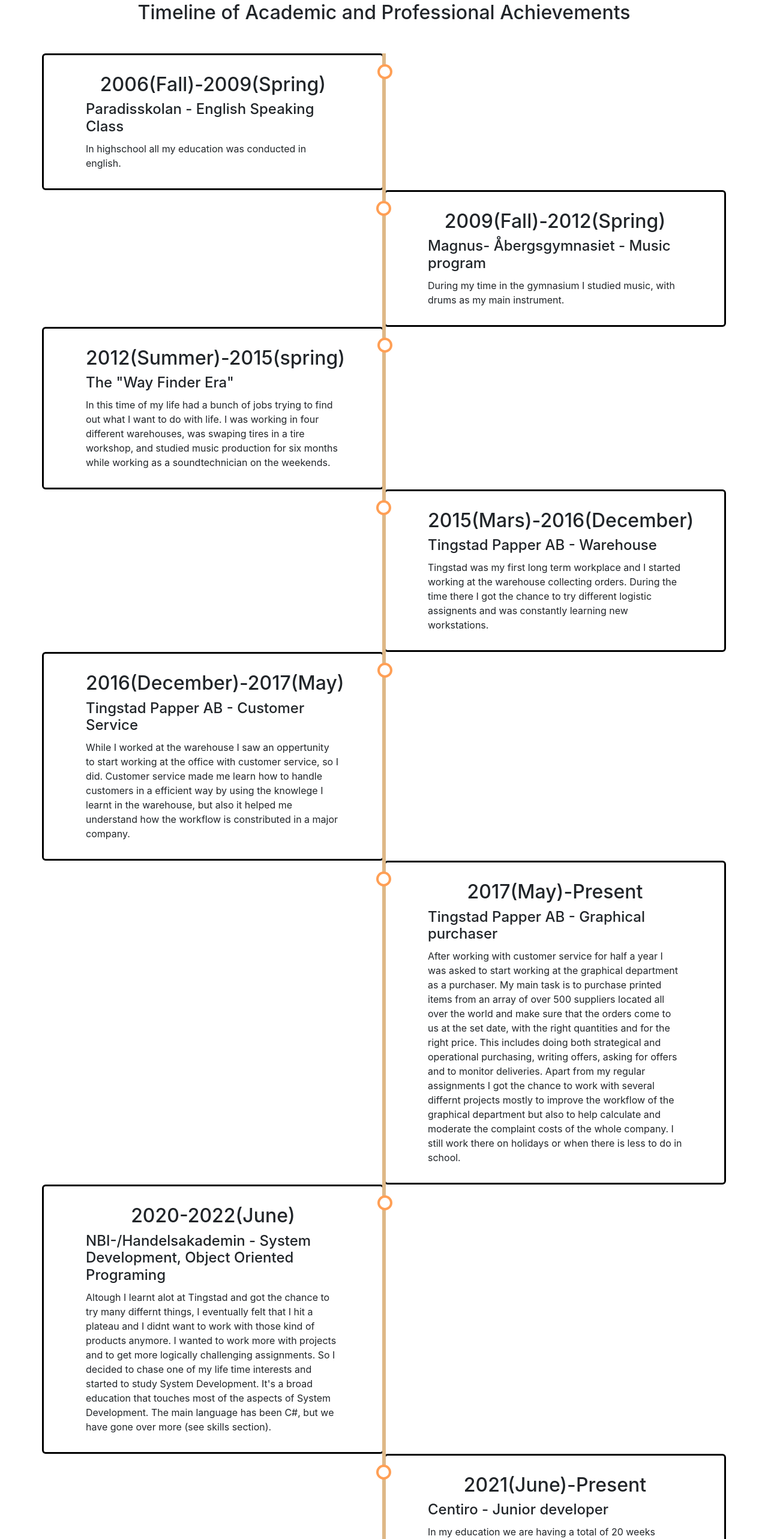
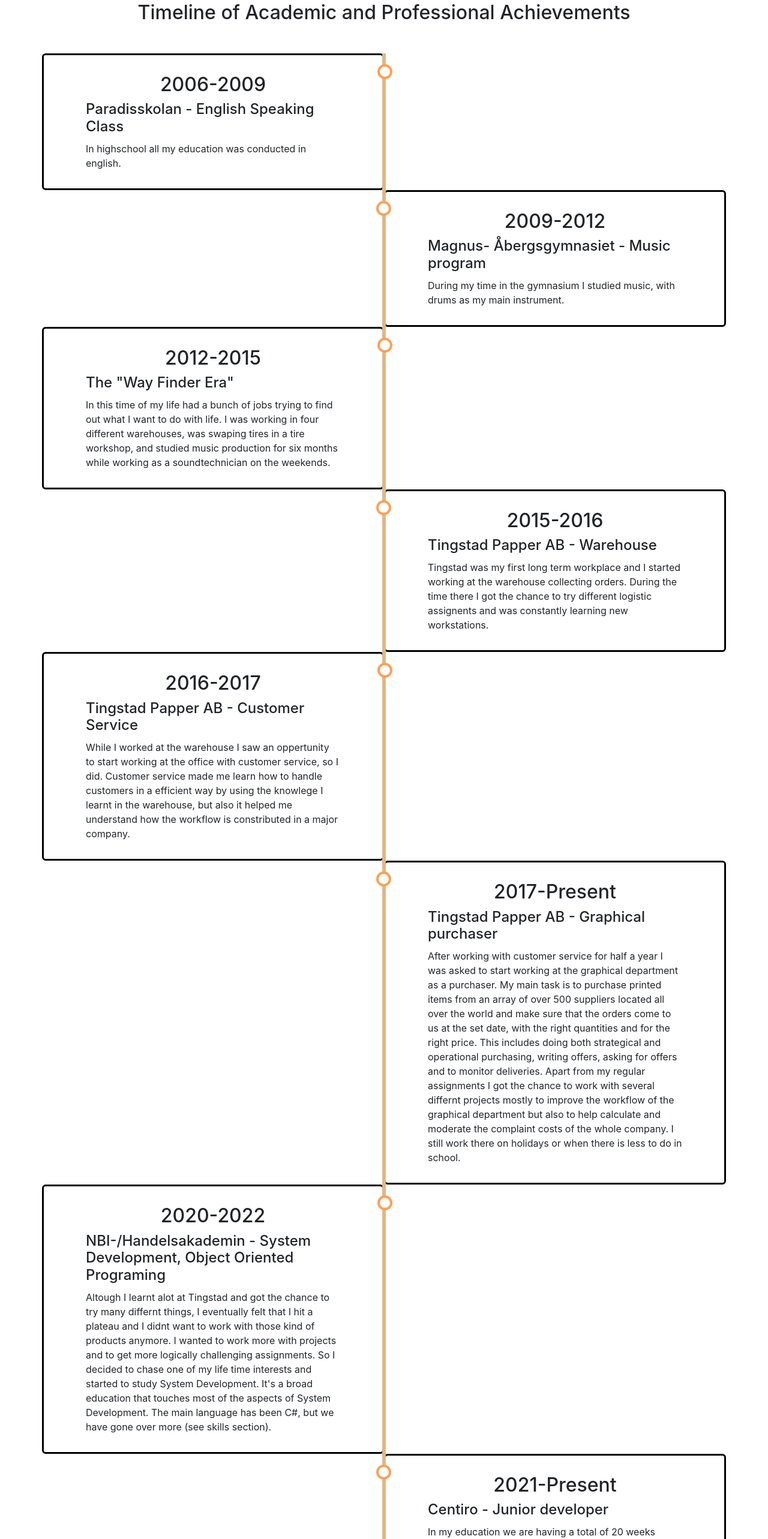
Before and after one commit to NyholmTobias/individuell_cv, a React (Create React App) app: page / in a window 1280 px wide. Shown: the part 1400-3966 px from the top of the page at 60% size. Built offline with nearby package versions, Linux system fonts and the light colour scheme; no server answers.

Commit message:
fixed smaller bug

```diff
--- a/src/Components/Timeline/Timeline.js
+++ b/src/Components/Timeline/Timeline.js
@@ -8,56 +8,56 @@
             <div className="timeline">
                 <div className="containerTL left">
                     <div className="contentTL">
-                        <h2>2006(Fall)-2009(Spring)</h2>
+                        <h2>2006-2009</h2>
                         <h4 className="text-left">Paradisskolan - English Speaking Class</h4>
                         <p className="text-left">In highschool all my education was conducted in english.</p>
                     </div>
                 </div>
                 <div className="containerTL right">
                     <div className="contentTL">
-                        <h2>2009(Fall)-2012(Spring)</h2>
+                        <h2>2009-2012</h2>
                         <h4 className="text-left">Magnus- Åbergsgymnasiet - Music program</h4>
                         <p className="text-left">During my time in the gymnasium I studied music, with drums as my main instrument.</p>
                     </div>
                 </div>
                 <div className="containerTL left">
                     <div className="contentTL">
-                        <h2>2012(Summer)-2015(spring)</h2>
+                        <h2>2012-2015</h2>
                         <h4 className="text-left">The "Way Finder Era"</h4>
                         <p className="text-left">In this time of my life had a bunch of jobs trying to find out what I want to do with life. I was working in four different warehouses, was swaping tires in a tire workshop, and studied music production for six months while working as a soundtechnician on the weekends.</p>
                     </div>
                 </div>
                 <div className="containerTL right">
                     <div className="contentTL">
-                        <h2>2015(Mars)-2016(December)</h2>
+                        <h2>2015-2016</h2>
                         <h4 className="text-left">Tingstad Papper AB - Warehouse</h4>
                         <p className="text-left">Tingstad was my first long term workplace and I started working at the warehouse collecting orders. During the time there I got the chance to try different logistic assignents and was constantly learning new workstations.</p>
                     </div>
                 </div>
                 <div className="containerTL left">
                     <div className="contentTL">
-                        <h2>2016(December)-2017(May)</h2>
+                        <h2>2016-2017</h2>
                         <h4 className="text-left">Tingstad Papper AB - Customer Service</h4>
                         <p className="text-left">While I worked at the warehouse I saw an oppertunity to start working at the office with customer service, so I did. Customer service made me learn how to handle customers in a efficient way by using the knowlege I learnt in the warehouse, but also it helped me understand how the workflow is constributed in a major company. </p>
                     </div>
                 </div>
                 <div className="containerTL right">
                     <div className="contentTL">
-                        <h2>2017(May)-Present</h2>
+                        <h2>2017-Present</h2>
                         <h4 className="text-left">Tingstad Papper AB - Graphical purchaser</h4>
                         <p className="text-left">After working with customer service for half a year I was asked to start working at the graphical department as a purchaser. My main task is to purchase printed items from an array of over 500 suppliers located all over the world and make sure that the orders come to us at the set date, with the right quantities and for the right price. This includes doing both strategical and operational purchasing, writing offers, asking for offers and to monitor deliveries. Apart from my regular assignments I got the chance to work with several differnt projects mostly to improve the workflow of the graphical department but also to help calculate and moderate the complaint costs of the whole company. I still work there on holidays or when there is less to do in school.</p>
                     </div>
                 </div>
                 <div className="containerTL left">
                     <div className="contentTL">
-                        <h2>2020-2022(June)</h2>
+                        <h2>2020-2022</h2>
                         <h4 className="text-left">NBI-/Handelsakademin - System Development, Object Oriented Programing</h4>
                         <p className="text-left">Altough I learnt alot at Tingstad and got the chance to try many differnt things, I eventually felt that I hit a plateau and I didnt want to work with those kind of products anymore. I wanted to work more with projects and to get more logically challenging assignments. So I decided to chase one of my life time interests and started to study System Development. It's a broad education that touches most of the aspects of System Development. The main language has been C#, but we have gone over more (see skills section).</p>
                     </div>
                 </div>
                 <div className="containerTL right">
                     <div className="contentTL">
-                        <h2>2021(June)-Present</h2>
+                        <h2>2021-Present</h2>
                         <h4 className="text-left">Centiro - Junior developer</h4>
                         <p className="text-left">In my education we are having a total of 20 weeks internship. I got my internship at Centiro and asked them if there was any posibility for me to work there during the summer and they said yes! I will be working there for 10 weeks during the summer 2021 and then my internship period with them starts right after. </p>
                     </div>
```
